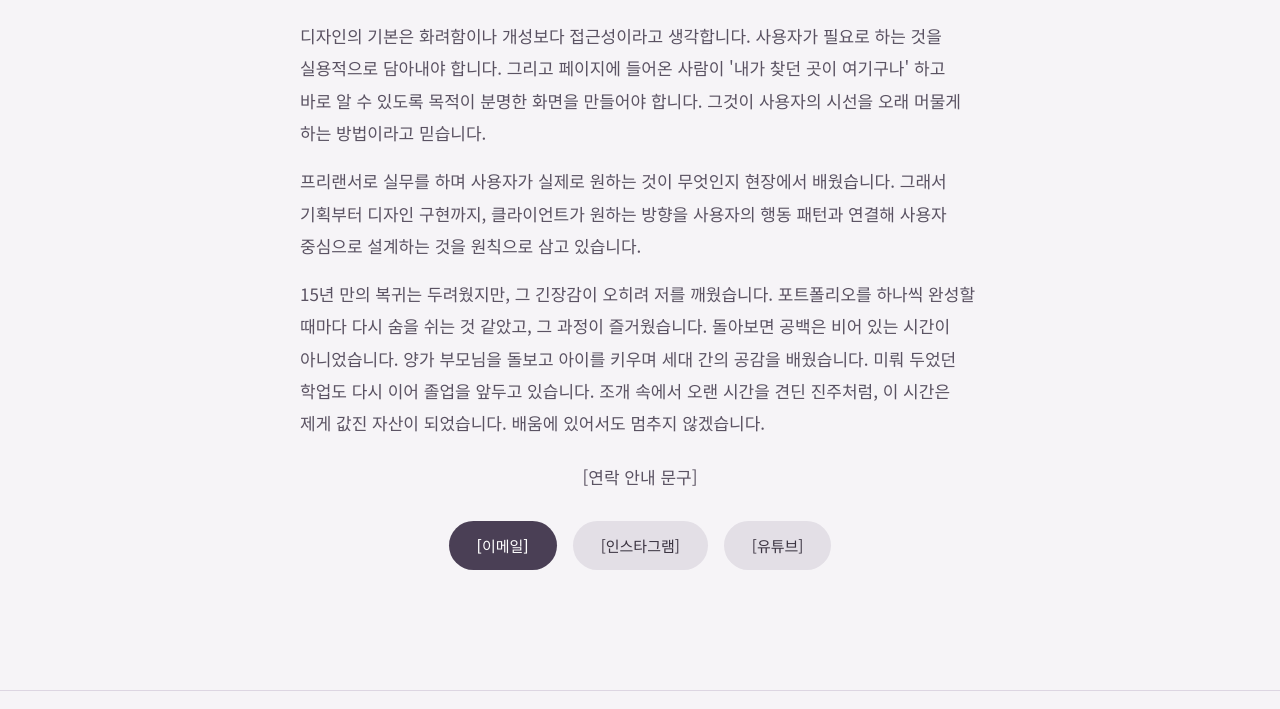
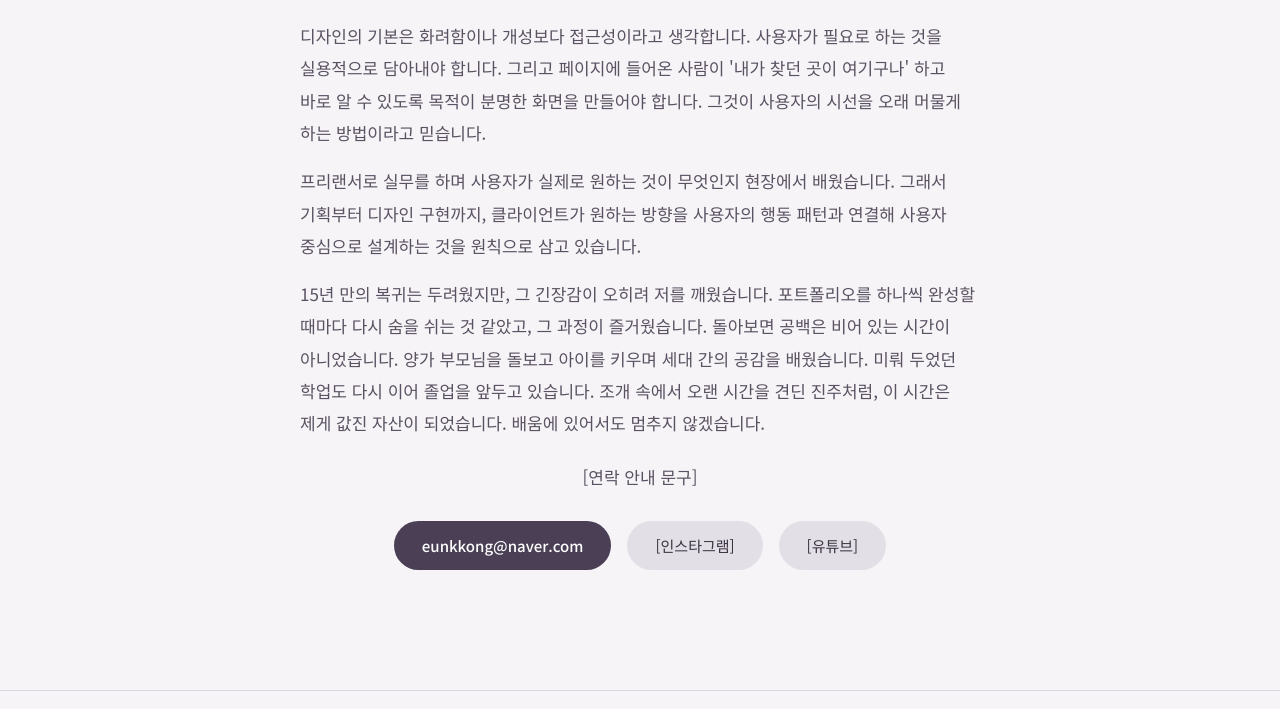
Before and after one commit to eunkkong-spec/jinju-studio, a plain HTML site: page index.html in a window 1280 px wide. Shown: the part 5128-5837 px from the top of the page. Drawn offline with nearby package versions, Linux system fonts and the light colour scheme.

Commit message:
연락처에 이메일 추가
Co-Authored-By: Claude Opus 5.5 <noreply@anthropic.com>

```diff
--- a/index.html
+++ b/index.html
@@ -206,7 +206,7 @@
     </div>
     <p class="contact-text">[연락 안내 문구]</p>
     <div class="contact-links">
-      <a class="contact-btn contact-btn--primary" href="#">[이메일]</a>
+      <a class="contact-btn contact-btn--primary" href="mailto:eunkkong@naver.com">eunkkong@naver.com</a>
       <a class="contact-btn" href="#">[인스타그램]</a>
       <a class="contact-btn" href="#">[유튜브]</a>
     </div>
```
